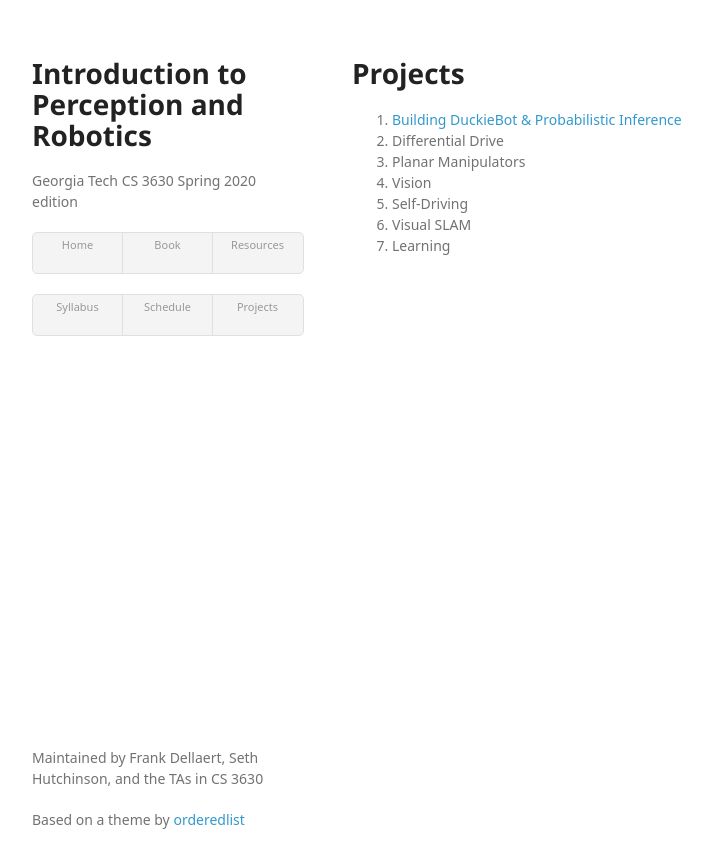
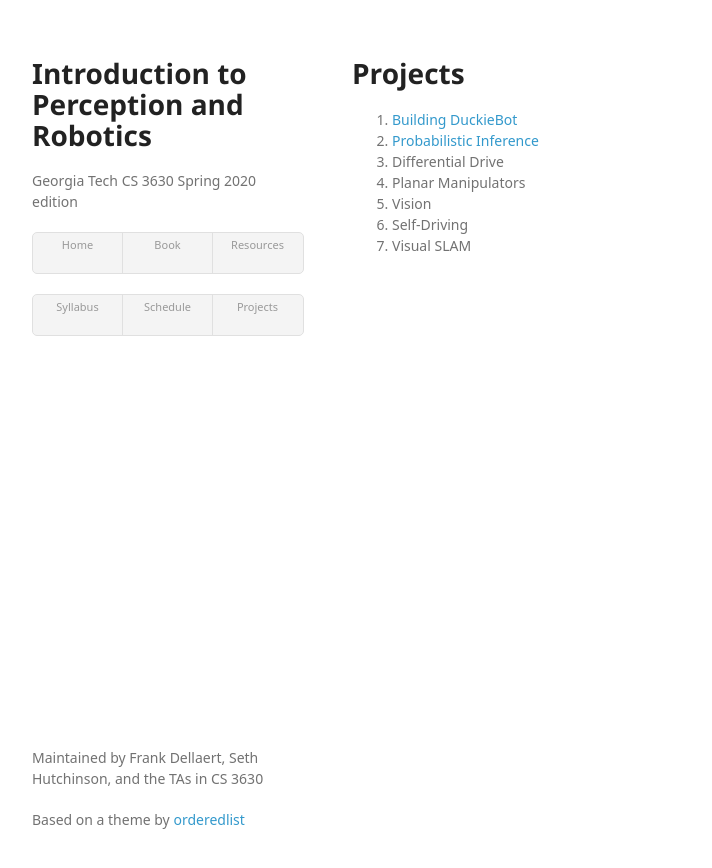
Before and after one commit to dellaert/22F-3630, a Jekyll site: the page built from projects.md, in a window 1280 px wide. Shown: the top 868 px of the page, without its empty margins (158-870 px from the left). Built offline with Jekyll 4.4.1, drawn with Linux system fonts in a browser that asks for light colours; some web fonts are replaced.

Commit message:
Releasing Project 2

```diff
--- a/projects.md
+++ b/projects.md
@@ -5,10 +5,10 @@ title: Projects
 
 # Projects
 
-1. [Building DuckieBot & Probabilistic Inference](projects/project1.md)
-2. Differential Drive
-3. Planar Manipulators
-4. Vision
-5. Self-Driving
-6. Visual SLAM
-7. Learning
+1. [Building DuckieBot](projects/project1.md)
+2. [Probabilistic Inference](projects/project2.md)
+3. Differential Drive
+4. Planar Manipulators
+5. Vision
+6. Self-Driving
+7. Visual SLAM
```
Also changed, not shown: projects/project2.md (added, +20 -0 lines).
